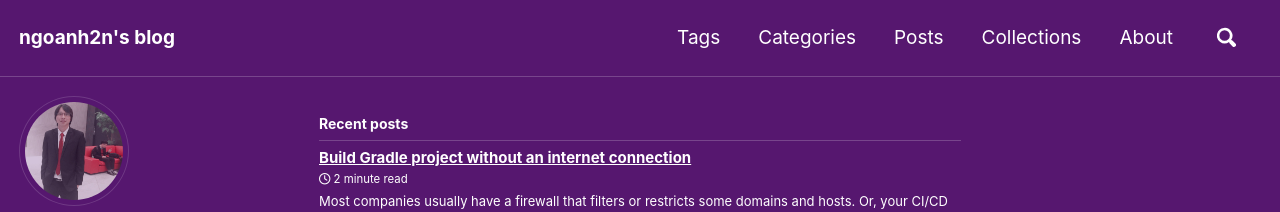
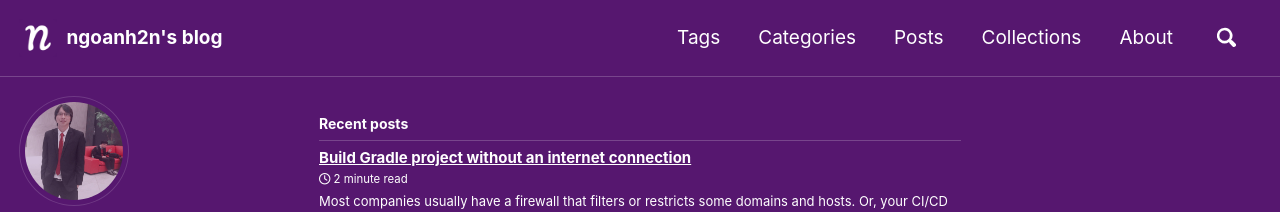
Before and after one commit to ngoanh2n/blog, a Jekyll site: the page built from index.html, in a window 1280 px wide. Shown: the top 212 px of the page. Built offline with Jekyll 4.4.1, drawn with Linux system fonts in a browser that asks for light colours; cached includes are drawn as plain includes; nearby versions of some CDN libraries; the list of posts is cut into pages by our own code; comment, search, counter and statistics services are not loaded; a style sheet for code colours, icons or effects is not loaded.

Commit message:
[CONFIG] Change baseurl to empty

```diff
--- a/_config.yml
+++ b/_config.yml
@@ -22,10 +22,10 @@ subtitle                 : # "Try to automate!"
 name                     : "Ho Huu Ngoan"
 description              : "Test Automation Knowledge"
 url                      : "https://ngoanh2n.github.io/blog"
-baseurl                  : "/blog"
+baseurl                  : # "/blog"
 repository               : "ngoanh2n/blog"
 teaser                   : # path of fallback teaser image, e.g. "/assets/images/500x300.png"
-logo                     : # "/assets/images/logo.png"
+logo                     : "/assets/images/logo.png"
 masthead_title           : # overrides the website title displayed in the masthead, use " " for no title
 # breadcrumbs            : false # true, false (default)
 words_per_minute         : 200
```
